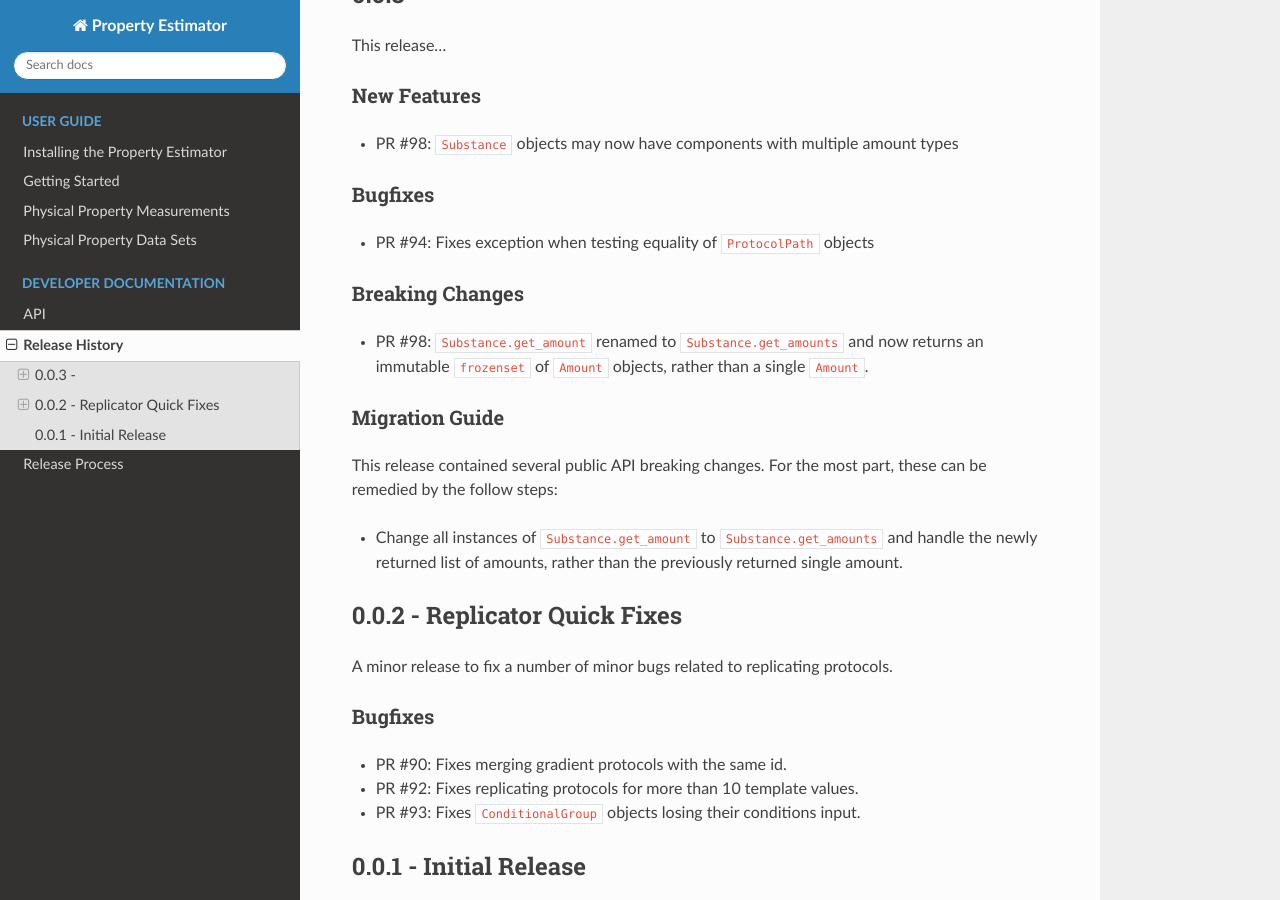
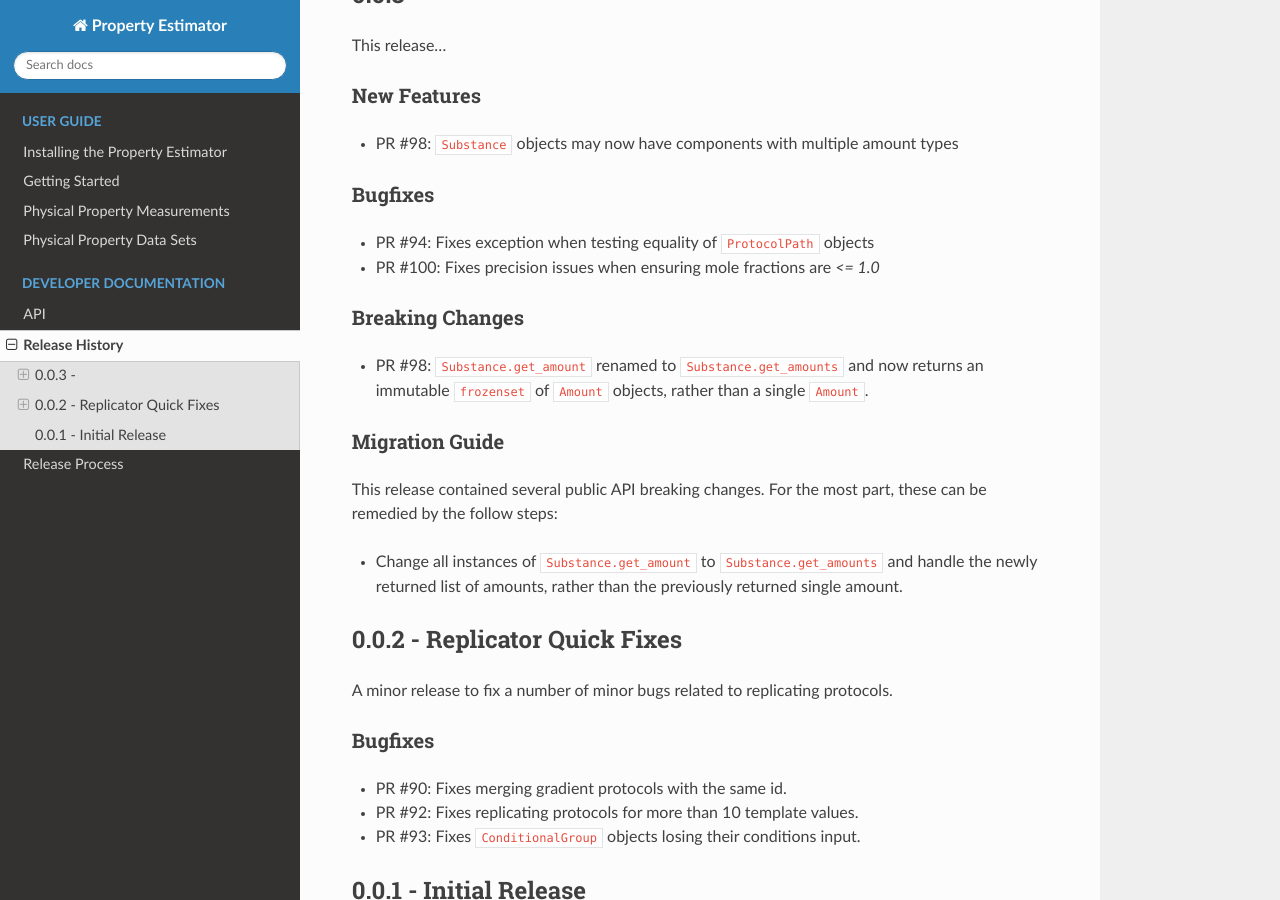
Before and after one commit to openforcefield/openff-evaluator, a Sphinx documentation site: the page built from docs/releasehistory.rst, in a window 1280 px wide and 900 px high, scrolled down 427 px. Built offline with Sphinx 7.4.7 and the Read the Docs theme 2.0.0, drawn with Linux system fonts in a browser that asks for light colours.

Commit message:
Update releasehistory.rst

```diff
--- a/docs/releasehistory.rst
+++ b/docs/releasehistory.rst
@@ -26,6 +26,7 @@ Bugfixes
 """"""""
 
 * PR #94: Fixes exception when testing equality of ``ProtocolPath`` objects
+* PR #100: Fixes precision issues when ensuring mole fractions are `<= 1.0`
 
 Breaking Changes
 """"""""""""""""
```
